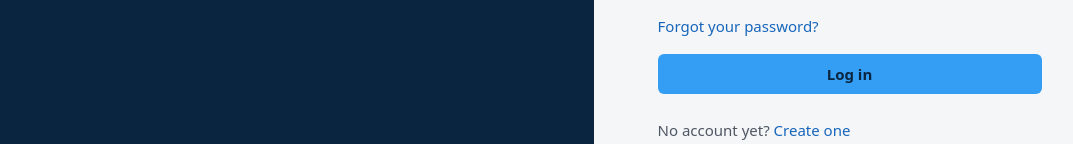
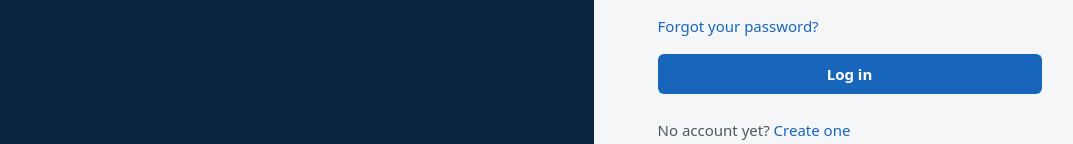
Before and after one commit to Viniciusadm/pulsecheck, a React (Vite) app in the folder web/: page /login in a window 1280 px wide. Shown: the part 436-580 px from the top of the page, without its empty margins (16-1089 px from the left). Built offline with nearby package versions, Linux system fonts and the light colour scheme; no server answers.

Commit message:
chore: escurecer cor do botão primário

```diff
--- a/web/src/components/ui/Button.tsx
+++ b/web/src/components/ui/Button.tsx
@@ -9,7 +9,7 @@ type ButtonProps = ButtonHTMLAttributes<HTMLButtonElement> & {
 }
 
 const variantClasses: Record<Variant, string> = {
-  primary: 'bg-primary-500 text-primary-ink hover:bg-primary-400 active:bg-primary-600 active:text-white',
+  primary: 'bg-primary-700 text-white hover:bg-primary-800 active:bg-primary-900',
   secondary: 'border border-neutral-300 bg-surface text-neutral-800 hover:bg-neutral-50',
   danger: 'bg-status-down text-white hover:bg-red-700',
   ghost: 'text-neutral-700 hover:bg-neutral-100',
```
